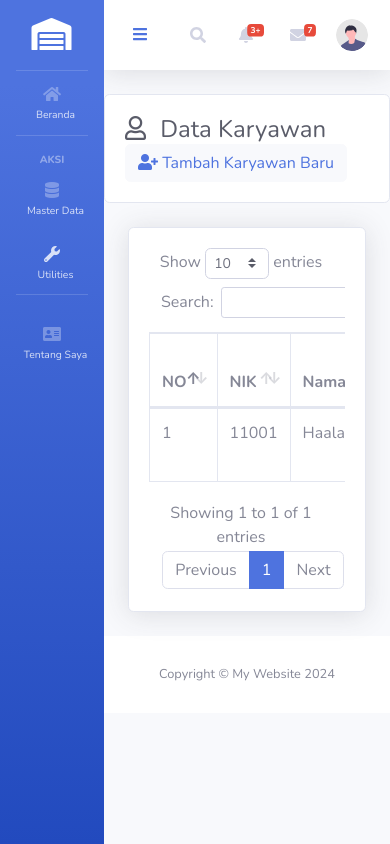
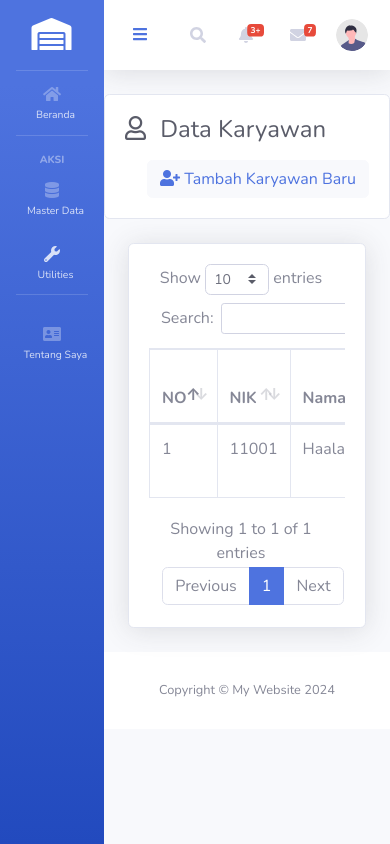
Before and after one commit to abdurrahimFSD/Praktikum-Web2-UNISKA, a PHP site: page /pages/karyawan_data.php in a window 390 px wide. Run offline with PHP 8.4, Linux system fonts and the light colour scheme; some libraries are stand-ins or nearby versions.

Commit message:
Memperbarui halaman karyawan data

```diff
--- a/pages/karyawan_data.php
+++ b/pages/karyawan_data.php
@@ -9,13 +9,13 @@
                 <div class="col-12 mb-4 px-0">
                     <div class="card h-100">
                         <div class="card-body">
-                            <div class="row align-items-center justify-content-between">
-                                <div class="col-auto">
+                            <div class="row align-items-center">
+                                <div class="col-12 col-sm-6">
                                     <h4 class="page-header-title mb-0 text-dark">
                                         <i class="fa-regular fa-user mr-2"></i> Data Karyawan
                                     </h4>
                                 </div>
-                                <div class="col-12 col-xl-auto">
+                                <div class="col-12 col-sm-6 mt-3 mt-sm-0 d-flex justify-content-end">
                                     <a class="btn btn-light text-primary" href="./karyawan_add.php">
                                         <i class="fa-solid fa-user-plus"></i> Tambah Karyawan Baru
                                     </a>
```
